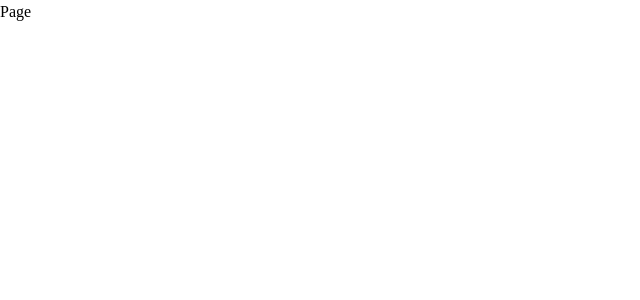
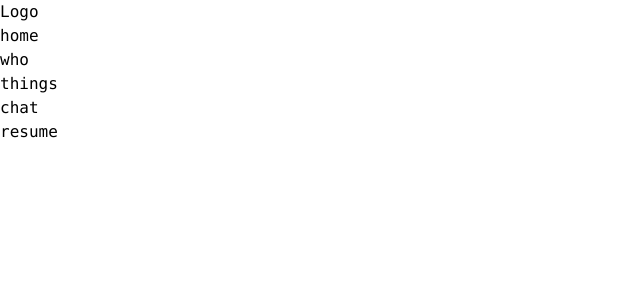
Before and after one commit to tomasanders/portfolio-site, a Next.js app: page / in a window 1280 px wide. Shown: the top 300 px of the page, without its empty margins (0-640 px from the left). Built offline with nearby package versions, Linux system fonts and the light colour scheme.

Commit message:
Added tailwind

```diff
--- /dev/null
+++ b/components/MobileNav.jsx
@@ -0,0 +1,16 @@
+export const MobileNav = () => {
+  return (
+    <header id="mobileNav">
+      <div className="nav__logo">Logo</div>
+      <nav>
+        <ul>
+          <li>home</li>
+          <li>who</li>
+          <li>things</li>
+          <li>chat</li>
+          <li>resume</li>
+        </ul>
+      </nav>
+    </header>
+  )
+}
--- a/package.json
+++ b/package.json
@@ -11,5 +11,10 @@
     "react-dom": "^18.2.0",
     "react-router-dom": "^6.4.4",
     "sass": "1.26.3"
+  },
+  "devDependencies": {
+    "autoprefixer": "^10.4.13",
+    "postcss": "^8.4.14",
+    "tailwindcss": "^3.2.4"
   }
 }
--- a/pages/_app.jsx
+++ b/pages/_app.jsx
@@ -1,4 +1,4 @@
-import '../styles.scss'
+import '../styles/globals.css';
 
 function MyApp({ Component, pageProps }) {
   return <Component {...pageProps} />
--- a/pages/index.jsx
+++ b/pages/index.jsx
@@ -1,15 +1,21 @@
 import Head from 'next/head';
-
+import { MobileNav } from '../components/MobileNav';
 
 export default function Home() {
   return (
-    <div className="app">
+    <>
       <Head>
+        <title>Tom Sanders - Portfolio</title>
         <meta name="description" content="Personal Website for Tom Sanders" />
+        <meta charset="UTF-8" />
+        <meta name="author" content="Tom Sanders" />
+        <meta name="viewport" content="width=device-width, initial-scale=1.0" />
         <link rel="icon" href="/favicon.ico" />
         <link rel="stylesheet" href="https://cdn.jsdelivr.net/gh/devicons/devicon@v2.15.1/devicon.min.css"></link>
       </Head>
-      Page
-    </div>
-  )
-}
+      <main>
+        <MobileNav />
+      </main>
+    </>
+  );
+};
--- /dev/null
+++ b/postcss.config.js
@@ -0,0 +1,6 @@
+module.exports = {
+  plugins: {
+    tailwindcss: {},
+    autoprefixer: {},
+  },
+}
--- a/styles.scss
+++ /dev/null
@@ -1,60 +0,0 @@
-// Palette
-$bg: #161616;
-$main: #C64A3A;
-$sub: #689775;
-$text: #FDFDFD;
-// End Palette
-
-// CSS Reset - joshwcomeau.com/css/custom-css-reset
-// 1. Use a more intuitive box-sizing model.
-*,
-*::before,
-*::after {
-  box-sizing: border-box;
-}
-// 2. Remove default margin.
-* {
-  margin: 0;
-}
-// 3. Allow percentage-based heights in the application.
-html,
-body {
-  height: 100%;
-}
-// 4. Add accessible line-height and improve text rendering.
-body {
-  line-height: 1.5;
-  -webkit-font-smoothing: antialiased;
-}
-// 5. Improve media defaults.
-img,
-picture,
-video,
-canvas,
-svg {
-  display: block;
-  max-width: 100%;
-}
-// 6. Remove built-in form typography styles.
-input,
-button,
-textarea,
-select {
-  font: inherit;
-}
-// 7. Avoid text overflows.
-p,
-h1,
-h2,
-h3,
-h4,
-h5,
-h6 {
-  overflow-wrap: break-word;
-}
-// 8. Create a root stacking context.
-#root,
-#__next {
-  isolation: isolate;
-}
-// End CSS Reset
--- /dev/null
+++ b/styles/globals.css
@@ -0,0 +1,9 @@
+@tailwind base;
+@tailwind components;
+@tailwind utilities;
+
+@layer base {
+  html {
+    @apply font-mono;
+  }
+}
--- /dev/null
+++ b/tailwind.config.js
@@ -0,0 +1,17 @@
+/** @type {import('tailwindcss').Config} */
+module.exports = {
+  content: [
+    "./pages/**/*.{js,ts,jsx,tsx}",
+    "./components/**/*.{js,ts,jsx,tsx}",
+  ],
+  theme: {
+    colors: {
+      'c-black': '#161616',
+      'c-red': '#C64A3A',
+      'c-green': '#689775',
+      'c-white': '#FDFDFD',
+    },
+    extend: {},
+  },
+  plugins: [],
+}
```
Also changed, not shown: 2 other files (tests, documents, lock files or other folders).
